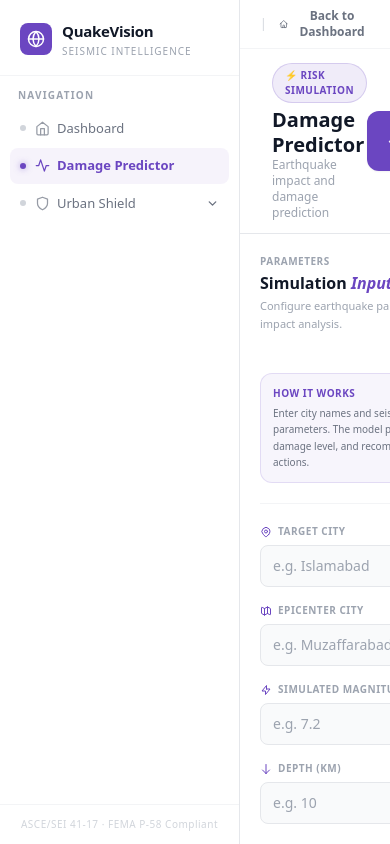
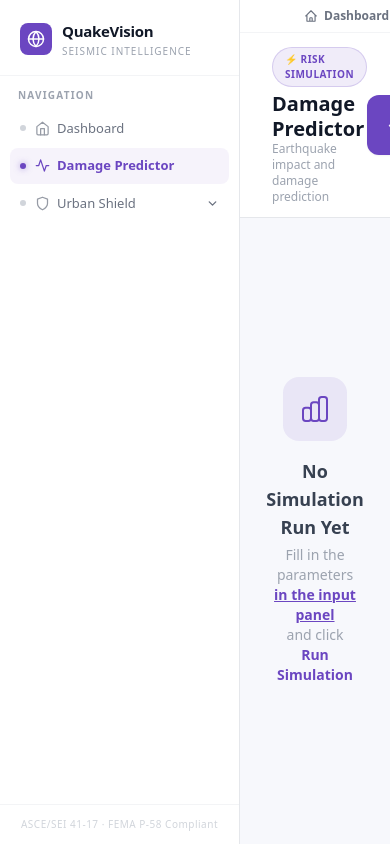
Before and after one commit to rameesha31/QuakeVision-Frontend, a React app: page /risk-simulator in a window 390 px wide. Built offline with nearby package versions, Linux system fonts and the light colour scheme; no server answers; the HTML template or start-up script is replaced by a standard one.

Commit message:
Refactor API calls and input panel management
Updated API calls to use fetch instead of api utility and changed geocoding service to BigDataCloud. Added input panel state management.

```diff
--- a/src/pages/RiskSimulator.jsx
+++ b/src/pages/RiskSimulator.jsx
@@ -6,7 +6,8 @@ import InputSideBar from "../components/Risk/InputSideBar";
 import ReportCards from "../components/Risk/ReportCards";
 import TrendGraphs from "../components/Risk/TrendsGraph";
 import { generatePDF } from "../components/Risk/DownloadPdf";
-import { api } from '../utils/api';
+
+const API_BASE = "https://kashafimaan-quakevisionfyp-backend.hf.space";
 
 export default function RiskSimulator() {
   const navigate = useNavigate();
@@ -14,10 +15,11 @@ export default function RiskSimulator() {
   const [formData, setFormData] = useState({
     location: "", epicenter: "", magnitude: "", depth: "",
   });
-  const [loading, setLoading] = useState(false);
-  const [results, setResults] = useState(null);
-  const [report,  setReport]  = useState(null);
-  const [trends,  setTrends]  = useState(null);
+  const [loading,        setLoading]        = useState(false);
+  const [results,        setResults]        = useState(null);
+  const [report,         setReport]         = useState(null);
+  const [trends,         setTrends]         = useState(null);
+  const [inputPanelOpen, setInputPanelOpen] = useState(false);
 
   const handleChange = (e) =>
     setFormData((prev) => ({ ...prev, [e.target.name]: e.target.value }));
@@ -25,6 +27,7 @@ export default function RiskSimulator() {
   const handleSubmit = async () => {
     if (!formData.location) return alert("Enter target city");
     setLoading(true);
+    setInputPanelOpen(false);
     try {
       const payload = {
         epicenter_city: formData.epicenter,
@@ -33,32 +36,41 @@ export default function RiskSimulator() {
         depth:          parseFloat(formData.depth),
       };
 
-      // Replaced localhost with api utility
-      const data = await api.post('/predict-damage', payload);
+      const res = await fetch(`${API_BASE}/predict-damage`, {
+        method: "POST",
+        headers: { "Content-Type": "application/json" },
+        body: JSON.stringify(payload),
+      });
+      if (!res.ok) throw new Error("Prediction API failed");
+      const data = await res.json();
 
-      // Replaced Nominatim with CORS-friendly BigDataCloud geocoding
-      const geoRes = await fetch(
-        `https://api.bigdatacloud.net/data/geocoding-free?localityLanguage=en&q=${encodeURIComponent(formData.location + ", Pakistan")}`
+      const geoRes  = await fetch(
+        `https://nominatim.openstreetmap.org/search?format=json&q=${formData.location},Pakistan&limit=1`
       );
       const geoData = await geoRes.json();
-      const location = geoData?.results?.[0];
-      if (!location) { alert("City not found"); setLoading(false); return; }
+      if (!geoData.length) { alert("City not found"); setLoading(false); return; }
 
       setResults({
         ...data,
         city:      formData.location,
-        lat:       parseFloat(location.latitude),
-        lon:       parseFloat(location.longitude),
+        lat:       parseFloat(geoData[0].lat),
+        lon:       parseFloat(geoData[0].lon),
         magnitude: parseFloat(formData.magnitude),
       });
 
       const [trendRes, reportRes] = await Promise.allSettled([
-        api.post('/predict-damage-range', payload),
-        api.get(`/cityRisk/${formData.location}`),
+        fetch(`${API_BASE}/predict-damage-range`, {
+          method: "POST",
+          headers: { "Content-Type": "application/json" },
+          body: JSON.stringify(payload),
+        }),
+        fetch(`${API_BASE}/cityRisk/${formData.location}`),
       ]);
 
-      if (trendRes.status  === "fulfilled") setTrends(trendRes.value);
-      if (reportRes.status === "fulfilled") setReport(reportRes.value);
+      if (trendRes.status  === "fulfilled" && trendRes.value.ok)
+        setTrends(await trendRes.value.json());
+      if (reportRes.status === "fulfilled" && reportRes.value.ok)
+        setReport(await reportRes.value.json());
 
     } catch (err) {
       console.error(err);
@@ -74,10 +86,13 @@ export default function RiskSimulator() {
     <div className="flex h-screen w-full overflow-hidden bg-[#F7F8FC] text-gray-800">
       <Sidebar />
 
-      <div className="flex-1 flex flex-col overflow-hidden">
+      <div className="flex-1 flex flex-col overflow-hidden min-w-0">
 
-        <div className="bg-white border-b border-gray-100 px-5 py-2 flex items-center gap-3 shrink-0">
-          <span className="text-gray-300 text-xs">|</span>
+        {/* Back button bar */}
+        <div className="bg-white border-b border-gray-100 px-4 sm:px-5 py-2 flex items-center gap-3 shrink-0">
+          {/* Spacer for mobile hamburger */}
+          <div className="w-9 sm:w-0 shrink-0 lg:hidden" />
+          <span className="text-gray-300 text-xs hidden sm:block">|</span>
           <button
             onClick={() => navigate("/dashboard")}
             className="flex items-center gap-1.5 text-xs font-semibold text-gray-500 hover:text-[#6B46C1] transition-colors"
@@ -86,29 +101,52 @@ export default function RiskSimulator() {
               <path strokeLinecap="round" strokeLinejoin="round" strokeWidth={2}
                 d="M3 12l2-2m0 0l7-7 7 7M5 10v10a1 1 0 001 1h3m10-11l2 2m-2-2v10a1 1 0 01-1 1h-3m-6 0a1 1 0 001-1v-4a1 1 0 011-1h2a1 1 0 011 1v4a1 1 0 001 1m-6 0h6" />
             </svg>
-            Back to Dashboard
+            <span className="hidden sm:inline">Back to Dashboard</span>
+            <span className="sm:hidden">Dashboard</span>
           </button>
         </div>
 
+        {/* Top bar */}
         <TopBar
           results={results}
           loading={loading}
           onRun={handleSubmit}
           onDownload={handleDownload}
+          onOpenInputs={() => setInputPanelOpen(true)}
         />
 
-        <div className="flex flex-1 overflow-hidden">
+        <div className="flex flex-1 overflow-hidden relative">
 
-          <InputSideBar
-            formData={formData}
-            onChange={handleChange}
-            results={results}
-          />
+          {/* ── MOBILE: backdrop for input panel ── */}
+          {inputPanelOpen && (
+            <div
+              className="fixed inset-0 bg-black/30 z-40 lg:hidden"
+              onClick={() => setInputPanelOpen(false)}
+            />
+          )}
 
-          <main className="flex-1 overflow-y-auto p-6">
+          {/* ── InputSideBar: static on lg, slide-in drawer on mobile ── */}
+          <div className={`
+            lg:relative lg:translate-x-0 lg:z-auto lg:flex
+            fixed top-0 left-0 h-full z-50 transition-transform duration-300
+            ${inputPanelOpen ? "translate-x-0" : "-translate-x-full"}
+            lg:translate-x-0
+          `}>
+            <InputSideBar
+              formData={formData}
+              onChange={handleChange}
+              results={results}
+              onClose={() => setInputPanelOpen(false)}
+              showClose={inputPanelOpen}
+            />
+          </div>
 
+          {/* Main content */}
+          <main className="flex-1 overflow-y-auto p-4 sm:p-6 min-w-0">
+
+            {/* Empty state */}
             {!results && !loading && (
-              <div className="flex flex-col items-center justify-center h-full text-center">
+              <div className="flex flex-col items-center justify-center h-full text-center px-4">
                 <div className="w-16 h-16 rounded-2xl bg-[#6B46C1]/10 flex items-center justify-center mb-4">
                   <svg className="w-8 h-8 text-[#6B46C1]" fill="none" viewBox="0 0 24 24" stroke="currentColor">
                     <path strokeLinecap="round" strokeLinejoin="round" strokeWidth={1.5}
@@ -116,13 +154,22 @@ export default function RiskSimulator() {
                   </svg>
                 </div>
                 <h3 className="text-lg font-black text-gray-700">No Simulation Run Yet</h3>
-                <p className="text-sm text-gray-400 mt-1">
-                  Fill in the parameters on the left and click{" "}
+                <p className="text-sm text-gray-400 mt-1 max-w-xs">
+                  Fill in the parameters{" "}
+                  <span className="lg:inline hidden">on the left</span>
+                  <button
+                    className="lg:hidden font-bold text-[#6B46C1] underline"
+                    onClick={() => setInputPanelOpen(true)}
+                  >
+                    in the input panel
+                  </button>{" "}
+                  and click{" "}
                   <span className="font-bold text-[#6B46C1]">Run Simulation</span>
                 </p>
               </div>
             )}
 
+            {/* Loading state */}
             {loading && (
               <div className="flex flex-col items-center justify-center h-full text-center">
                 <div className="w-12 h-12 rounded-full border-4 border-gray-200 border-t-[#6B46C1] animate-spin mb-4" />
@@ -131,19 +178,20 @@ export default function RiskSimulator() {
               </div>
             )}
 
+            {/* Results */}
             {results && !loading && (
               <div className="space-y-5 max-w-5xl">
                 <div>
-                  <div className="flex items-center gap-3 mb-1">
+                  <div className="flex items-center gap-3 mb-1 flex-wrap">
                     <span className="inline-flex items-center gap-1.5 text-[10px] font-bold px-2.5 py-1 rounded-full bg-red-50 border border-red-200 text-red-600">
                       ⚠ HIGH RISK PROFILE
                     </span>
                     <span className="text-xs text-gray-400">Analysis v2.4.1</span>
                   </div>
-                  <h2 className="text-4xl font-black text-gray-900 leading-none">
+                  <h2 className="text-2xl sm:text-4xl font-black text-gray-900 leading-none">
                     Intelligence Report
                   </h2>
-                  <p className="text-sm text-gray-500 mt-1">
+                  <p className="text-xs sm:text-sm text-gray-500 mt-1">
                     {results.city}, Pakistan &nbsp;•&nbsp; Mw {formData.magnitude} &nbsp;•&nbsp; Depth {formData.depth} km
                   </p>
                 </div>
```
